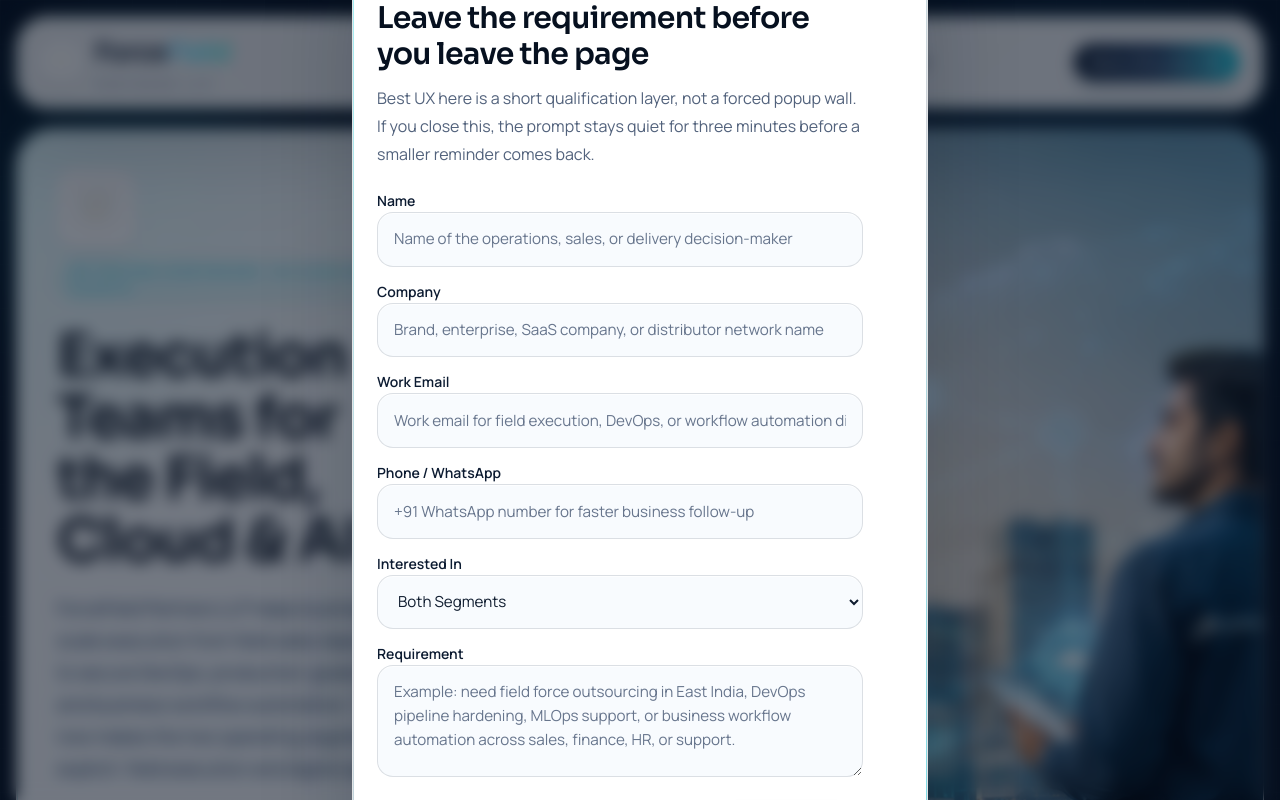
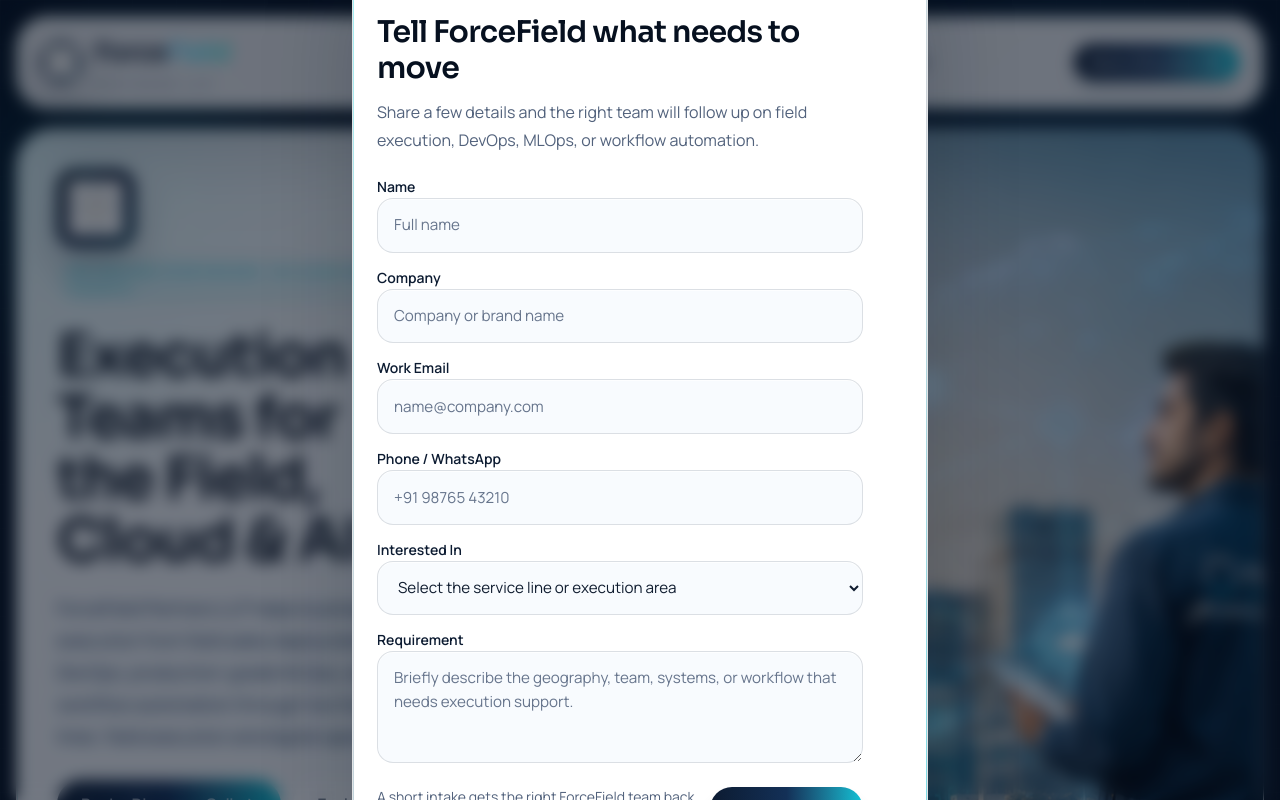
Before and after one commit to abstracodes-ai/forcefieldpartners, a Next.js app: page / in a window 1280 px wide. Shown: the top 800 px of the page. Built offline with nearby package versions, Linux system fonts and the light colour scheme.

Commit message:
Polish branding and hero uniform asset

```diff
--- a/app/api/leads/route.ts
+++ b/app/api/leads/route.ts
@@ -94,7 +94,7 @@
     company: clean(payload.company),
     email: clean(payload.email),
     phone: clean(payload.phone),
-    segment: clean(payload.segment) || "Both Segments",
+    segment: clean(payload.segment) || "Not specified",
     message: clean(payload.message),
     source: clean(payload.source) || "website",
   };
--- a/app/globals.css
+++ b/app/globals.css
@@ -142,6 +142,14 @@
     rgba(6, 16, 31, 0.98);
 }
 
+.logo-surface {
+  border-color: rgba(255, 255, 255, 0.16);
+  background:
+    radial-gradient(circle at 32% 18%, rgba(87, 230, 239, 0.18), transparent 34%),
+    linear-gradient(135deg, #06101f 0%, #0b1f3b 56%, #06384f 100%);
+  box-shadow: 0 18px 42px rgba(6, 16, 31, 0.28);
+}
+
 .field-line {
   position: relative;
 }
--- a/app/page.tsx
+++ b/app/page.tsx
@@ -210,7 +210,7 @@
               <div className="grid lg:grid-cols-[0.84fr_1.16fr]">
                 <div className="relative px-6 pb-10 pt-8 sm:px-8 lg:px-10 lg:pb-12 lg:pt-10">
                   <div className="mb-6 flex flex-wrap items-center gap-3">
-                    <div className="rounded-[1.1rem] border border-navy-900/10 bg-white p-2.5 shadow-lg shadow-slate-950/5">
+                    <div className="logo-surface rounded-[1.1rem] border p-2.5">
                       <Image
                         src={SITE_ASSETS.primaryCrest}
                         alt="ForceField crest asset"
@@ -228,8 +228,8 @@
                     </h1>
                     <p className="text-balance text-base leading-8 text-navy-800 sm:text-lg">
                       ForceField Partners LLP helps businesses scale execution from field sales deployment to secure
-                      DevOps, production-grade MLOps, and business workflow automation. The site now makes the two
-                      operating segments explicit: field execution and digital operations.
+                      DevOps, production-grade MLOps, and business workflow automation through two focused operating
+                      lines: field execution and digital operations.
                     </p>
                   </div>
 
@@ -345,7 +345,7 @@
               <SectionHeading
                 eyebrow="Two Clear Segments"
                 title="Separate the field operation from the digital operation"
-                description="This is the clearest way to explain ForceField. One side handles on-ground execution and channel discipline. The other handles DevOps, MLOps, and business workflow automation."
+                description="ForceField operates through two focused lines. One handles on-ground execution and channel discipline. The other handles DevOps, MLOps, and business workflow automation."
                 align="center"
               />
             </Reveal>
@@ -379,11 +379,7 @@
                           </div>
                         </div>
 
-                        <div
-                          className={`w-fit rounded-[1.5rem] border p-3 ${
-                            isField ? "border-navy-900/10 bg-slate-50" : "border-white/10 bg-white/6"
-                          }`}
-                        >
+                        <div className="logo-surface w-fit rounded-[1.5rem] border p-3">
                           <Image
                             src={segmentCrests[track.id]}
                             alt={`${track.entity} shield asset`}
@@ -458,7 +454,7 @@
                 {[
                   "Field partner and DevOps partner are presented as separate buying paths",
                   "Workflow automation is treated as an operating capability, not a gimmick",
-                  "Lead capture is short, deliberate, and integrated into the browsing flow",
+                  "Discovery requests are routed to the right operating team",
                 ].map((point) => (
                   <div key={point} className="flex items-start gap-3 text-sm leading-6 text-muted-foreground">
                     <CheckCircle2 className="mt-0.5 size-5 shrink-0 text-teal-600" />
@@ -537,7 +533,7 @@
               <SectionHeading
                 eyebrow="How We Work"
                 title="A four-step operating model from diagnosis to controlled scale"
-                description="The process is designed to move from operating reality to measurable execution without collapsing into generic consulting language."
+                description="The process is designed to move from operating reality to measurable execution without collapsing into presentation-heavy advisory language."
                 align="center"
               />
             </Reveal>
@@ -585,7 +581,7 @@
               <div className="grid gap-6">
                 <div className="field-line overflow-hidden rounded-[2rem] border border-white/10 bg-white/6 p-6 shadow-forcefield sm:p-7">
                   <div className="grid gap-6 sm:grid-cols-[0.78fr_1.22fr] sm:items-center">
-                    <div className="rounded-[1.75rem] border border-white/10 bg-white/8 p-5">
+                    <div className="logo-surface rounded-[1.75rem] border p-5">
                       <Image
                         src={SITE_ASSETS.accentCrest}
                         alt="ForceField accent crest"
@@ -621,9 +617,9 @@
 
                 <div className="grid gap-4 sm:grid-cols-3">
                   {[
-                    "Responsive by default across mobile decision-makers and desktop buyers",
-                    "Theme shifted toward a more premium, reference-led corporate presentation",
-                    "Lead capture designed to qualify intent without feeling like a spam trap",
+                    "Responsive presentation for mobile decision-makers and desktop buyers",
+                    "Premium corporate identity built around the ForceField shield",
+                    "Discovery intake designed to qualify demand and route follow-up clearly",
                   ].map((item) => (
                     <div key={item} className="rounded-[1.5rem] border border-white/10 bg-white/5 p-5 text-sm leading-7 text-slate-300">
                       {item}
@@ -644,11 +640,11 @@
                     <Badge>Contact</Badge>
                     <div className="space-y-4">
                       <h2 className="font-display text-balance text-3xl font-semibold tracking-tight text-navy-950 sm:text-4xl lg:text-5xl">
-                        Bring the requirement in while the intent is still warm
+                        Start a focused discovery conversation
                       </h2>
                       <p className="max-w-2xl text-balance text-base leading-8 text-muted-foreground sm:text-lg">
-                        The lead form stays short on purpose. It captures who you are, what segment you need, and what
-                        ForceField should solve first. That is the best UX here for serious B2B leads.
+                        The form captures who you are, which ForceField line you need, and what should be solved first
+                        so the first conversation is specific.
                       </p>
                     </div>
 
@@ -690,7 +686,7 @@
                       </p>
                     </div>
 
-                    <LeadForm source="inline-contact" defaultSegment="Both Segments" />
+                    <LeadForm source="inline-contact" />
                   </div>
                 </div>
               </div>
--- a/app/services/[slug]/page.tsx
+++ b/app/services/[slug]/page.tsx
@@ -193,7 +193,7 @@
                 Where it fits
               </div>
               <h2 className="font-display text-3xl font-semibold tracking-tight text-navy-900 sm:text-4xl">
-                Best suited for teams that need disciplined execution, not generic consulting
+                Best suited for teams that need disciplined execution, not presentation-heavy consulting
               </h2>
               <p className="text-base leading-7 text-muted-foreground">
                 ForceField services are structured for real operating environments where clarity, control, and measurable
--- a/app/services/page.tsx
+++ b/app/services/page.tsx
@@ -48,8 +48,8 @@
                 Field execution and digital operations services, separated clearly
               </h1>
               <p className="max-w-3xl text-balance text-base leading-8 text-slate-300 sm:text-lg">
-                Browse the two ForceField operating lines in a format that is useful for both buyers and search
-                engines: field execution on one side, DevOps and workflow automation on the other.
+                Browse the two ForceField operating lines in a format built for decision-makers: field execution on one
+                side, DevOps and workflow automation on the other.
               </p>
             </div>
           </div>
--- a/components/site/brand-lockup.tsx
+++ b/components/site/brand-lockup.tsx
@@ -47,11 +47,8 @@
     <div className={cn("flex items-center", styles.gap, className)}>
       <div
         className={cn(
-          "relative flex shrink-0 items-center justify-center rounded-2xl border backdrop-blur-sm",
+          "logo-surface relative flex shrink-0 items-center justify-center rounded-2xl border backdrop-blur-sm",
           styles.icon,
-          isDark
-            ? "border-white/12 bg-white/4 shadow-lg shadow-cyan-950/16"
-            : "border-navy-900/8 bg-white/88 shadow-lg shadow-slate-950/6",
         )}
       >
         <div className="absolute inset-1 rounded-[0.9rem] bg-linear-to-br from-teal-400/10 to-transparent" />
--- a/components/site/lead-capture.tsx
+++ b/components/site/lead-capture.tsx
@@ -16,7 +16,7 @@
   const [open, setOpen] = useState(false);
   const [showTeaser, setShowTeaser] = useState(false);
   const [submitted, setSubmitted] = useState(false);
-  const [triggerLabel, setTriggerLabel] = useState("Live qualification");
+  const [triggerLabel, setTriggerLabel] = useState("Discovery Request");
   const [snoozedUntil, setSnoozedUntil] = useState(0);
   const teaserTimeoutRef = useRef<number | null>(null);
 
@@ -87,7 +87,7 @@
       scheduleTeaserReturn(persistedSnooze);
     }
 
-    const openOnTimer = window.setTimeout(() => openCapture("Discovery prompt"), 9000);
+    const openOnTimer = window.setTimeout(() => openCapture("Discovery Request"), 9000);
     const onScroll = () => {
       const scrollHeight = document.documentElement.scrollHeight - window.innerHeight;
 
@@ -98,7 +98,7 @@
       const progress = window.scrollY / scrollHeight;
 
       if (progress > 0.33) {
-        openCapture("Mid-scroll prompt");
+        openCapture("Operations Intake");
       }
     };
     const onMouseOut = (event: MouseEvent) => {
@@ -107,7 +107,7 @@
       }
 
       if (event.clientY <= 10) {
-        openCapture("Exit intent prompt");
+        openCapture("Before You Go");
       }
     };
 
@@ -171,11 +171,11 @@
                 </div>
                 <div className="space-y-3">
                   <h3 className="font-display text-2xl font-semibold tracking-tight text-navy-950 sm:text-3xl">
-                    Leave the requirement before you leave the page
+                    Tell ForceField what needs to move
                   </h3>
                   <p className="text-sm leading-7 text-muted-foreground sm:text-base">
-                    Best UX here is a short qualification layer, not a forced popup wall. If you close this, the
-                    prompt stays quiet for three minutes before a smaller reminder comes back.
+                    Share a few details and the right team will follow up on field execution, DevOps, MLOps, or
+                    workflow automation.
                   </p>
                 </div>
 
@@ -197,10 +197,12 @@
             <div className="field-line rounded-[1.6rem] border border-white/12 bg-navy-950/96 p-4 text-white shadow-forcefield backdrop-blur-md">
               <div className="flex items-start justify-between gap-3">
                 <div className="space-y-2">
-                  <p className="text-xs font-semibold uppercase tracking-[0.22em] text-teal-300">Discovery prompt</p>
-                  <h4 className="font-display text-lg font-semibold tracking-tight">Need field teams or automation support?</h4>
+                  <p className="text-xs font-semibold uppercase tracking-[0.22em] text-teal-300">Discovery request</p>
+                  <h4 className="font-display text-lg font-semibold tracking-tight">
+                    Need field execution, DevOps, or workflow automation support?
+                  </h4>
                   <p className="text-sm leading-6 text-slate-300">
-                    Reopen the lead form and leave the requirement in under a minute.
+                    Reopen the form and send the requirement in under a minute.
                   </p>
                 </div>
                 <button
@@ -214,7 +216,7 @@
               </div>
 
               <div className="mt-4 flex flex-col gap-2 sm:flex-row">
-                <Button className="sm:flex-1" onClick={() => openCapture("Reopened discovery prompt")}>
+                <Button className="sm:flex-1" onClick={() => openCapture("Discovery Request")}>
                   Open Form
                 </Button>
                 <Button variant="outline" className="sm:flex-1" onClick={() => minimizeCapture()}>
--- a/components/site/lead-form.tsx
+++ b/components/site/lead-form.tsx
@@ -28,9 +28,9 @@
 type FormStatus = "idle" | "submitting" | "success" | "manual" | "error";
 
 const segmentOptions = [
-  "Field Execution Partner",
-  "DevOps & Automation",
-  "Both Segments",
+  "ForceField Field Partner",
+  "ForceField DevOps & Automation",
+  "Both service lines",
   "Business Workflow Automation",
 ];
 
@@ -51,7 +51,7 @@
 export function LeadForm({
   source,
   variant = "full",
-  defaultSegment = "Both Segments",
+  defaultSegment = "",
   className,
   onSuccess,
 }: LeadFormProps) {
@@ -94,6 +94,12 @@
     if (!form.email.trim() && !form.phone.trim()) {
       setStatus("error");
       setFeedback("Add either a work email or phone / WhatsApp number.");
+      return;
+    }
+
+    if (!form.segment.trim()) {
+      setStatus("error");
+      setFeedback("Select the service line or execution area you want to discuss.");
       return;
     }
 
@@ -153,7 +159,7 @@
               name="name"
               value={form.name}
               onChange={(event) => setForm((current) => ({ ...current, name: event.target.value }))}
-              placeholder="Name of the operations, sales, or delivery decision-maker"
+              placeholder="Full name"
               autoComplete="name"
             />
           </label>
@@ -166,7 +172,7 @@
               name="company"
               value={form.company}
               onChange={(event) => setForm((current) => ({ ...current, company: event.target.value }))}
-              placeholder="Brand, enterprise, SaaS company, or distributor network name"
+              placeholder="Company or brand name"
               autoComplete="organization"
             />
           </label>
@@ -179,7 +185,7 @@
               name="email"
               value={form.email}
               onChange={(event) => setForm((current) => ({ ...current, email: event.target.value }))}
-              placeholder="Work email for field execution, DevOps, or workflow automation discussions"
+              placeholder="name@company.com"
               autoComplete="email"
             />
           </label>
@@ -192,7 +198,7 @@
               name="phone"
               value={form.phone}
               onChange={(event) => setForm((current) => ({ ...current, phone: event.target.value }))}
-              placeholder="+91 WhatsApp number for faster business follow-up"
+              placeholder="+91 98765 43210"
               autoComplete="tel"
             />
           </label>
@@ -205,6 +211,7 @@
               value={form.segment}
               onChange={(event) => setForm((current) => ({ ...current, segment: event.target.value }))}
             >
+              <option value="">Select the service line or execution area</option>
               {segmentOptions.map((option) => (
                 <option key={option} value={option}>
                   {option}
@@ -220,14 +227,14 @@
               name="message"
               value={form.message}
               onChange={(event) => setForm((current) => ({ ...current, message: event.target.value }))}
-              placeholder="Example: need field force outsourcing in East India, DevOps pipeline hardening, MLOps support, or business workflow automation across sales, finance, HR, or support."
+              placeholder="Briefly describe the geography, team, systems, or workflow that needs execution support."
             />
           </label>
         </div>
 
         <div className="flex flex-col gap-3 sm:flex-row sm:items-center sm:justify-between">
           <p className="text-sm leading-6 text-muted-foreground">
-            Best UX for this type of site is a short qualification form, not a long contact sheet.
+            A short intake gets the right ForceField team back to you faster.
           </p>
           <Button type="submit" size={isCompact ? "default" : "lg"} disabled={status === "submitting"}>
             {status === "submitting" ? (
--- a/components/site/site-footer.tsx
+++ b/components/site/site-footer.tsx
@@ -43,7 +43,7 @@
 
           <div className="grid gap-4 lg:max-w-md">
             <div className="flex items-center gap-4 rounded-[1.5rem] border border-white/10 bg-white/5 p-4">
-              <div className="rounded-[1.2rem] border border-white/10 bg-white/8 p-2.5">
+              <div className="logo-surface rounded-[1.2rem] border p-2.5">
                 <Image
                   src={SITE_ASSETS.primaryCrest}
                   alt="ForceField crest"
--- a/lib/site-assets.ts
+++ b/lib/site-assets.ts
@@ -1,4 +1,4 @@
-import heroScene from "@/assets/ChatGPT Image May 28, 2026, 08_02_15 PM.png";
+import heroScene from "@/assets/forcefield-hero-branded.png";
 import primaryCrest from "@/assets/ChatGPT Image May 28, 2026, 07_52_29 PM (2).png";
 import fieldCrest from "@/assets/ChatGPT Image May 28, 2026, 07_52_29 PM (3).png";
 import digitalCrest from "@/assets/ChatGPT Image May 28, 2026, 07_52_29 PM (1).png";
```
Also changed, not shown: components/site/service-explorer.tsx (+6 -6 lines), assets/forcefield-hero-branded.png (added).
